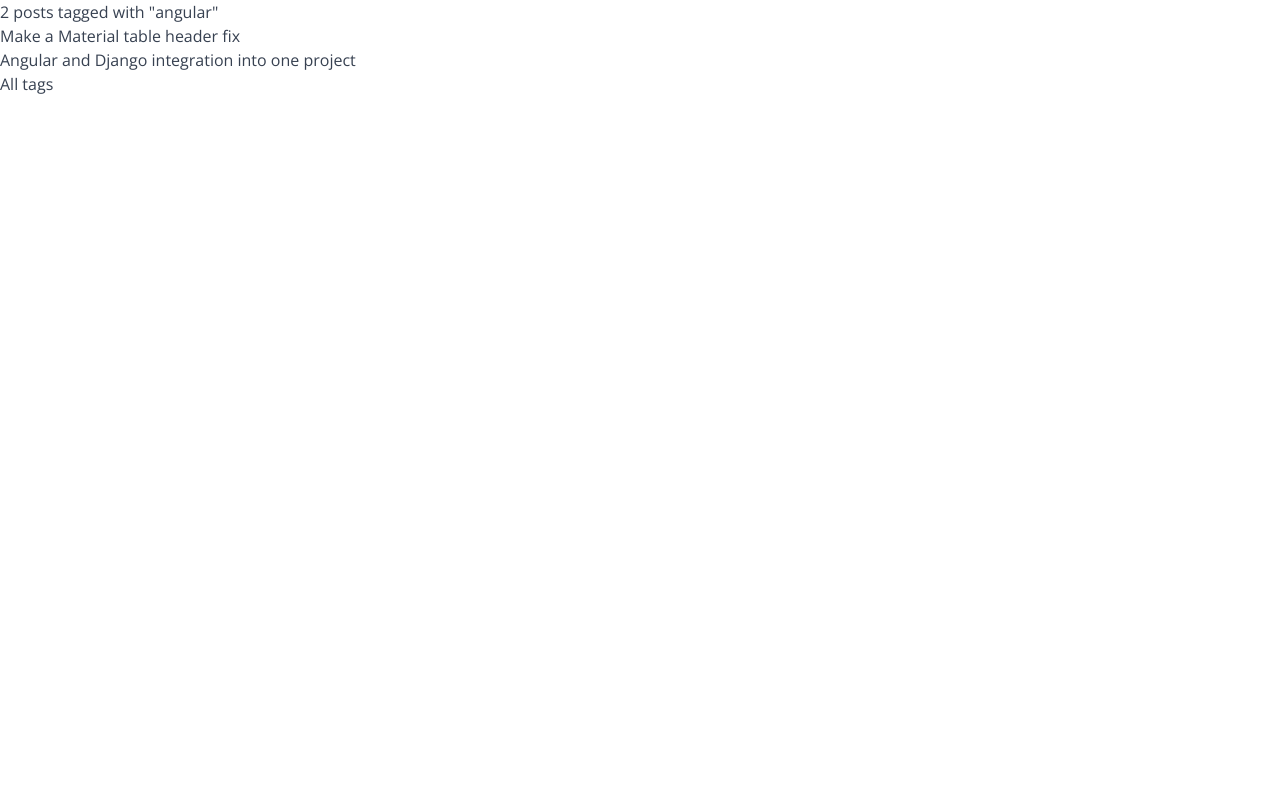
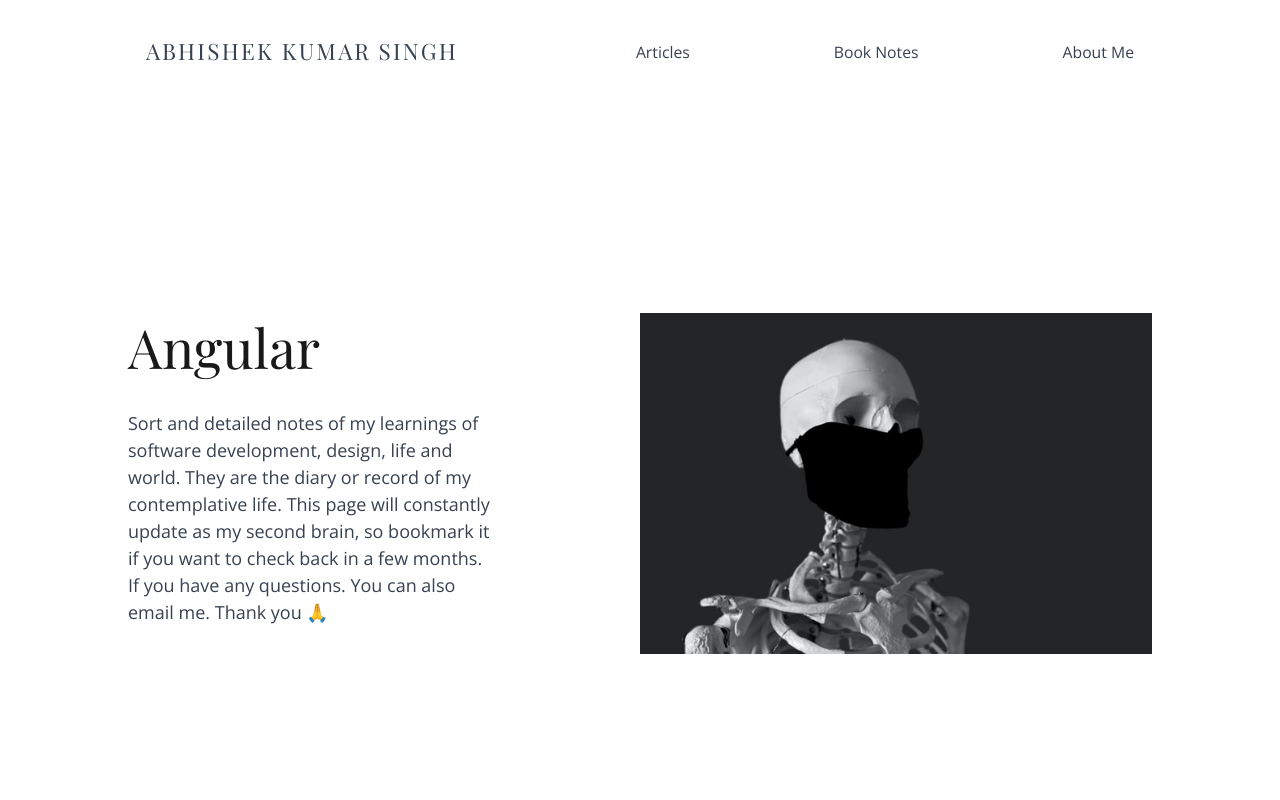
Before and after one commit to abheist/abheist-v1, a Gatsby site: page /angular/ in a window 1280 px wide. Shown: the top 800 px of the page. Built offline with nearby package versions, Linux system fonts and the light colour scheme; Gatsby itself is replaced by a stand-in of ours; some packages are replaced by stand-ins of ours; what @tailwindcss/typography would draw is missing.

Commit message:
🚧 Tags | page completed with design

```diff
--- a/src/components/PicPageSection.tsx
+++ b/src/components/PicPageSection.tsx
@@ -9,9 +9,10 @@
   data: {
     heading: string
     description: string
+    pic?: string
     to?: string
     linkName?: string
-    latestArticle: {
+    latestArticle?: {
       pic: any
       overline: string
       heading: string
@@ -37,12 +38,13 @@
 const PicPageSection = ({
   backgroundColor,
   picSide = 'left',
-  data: { heading, description, to, linkName, latestArticle, featured },
+  data: { heading, description, pic, to, linkName, latestArticle, featured },
 }: PicPageSectionProps) => {
   return (
     <div className={backgroundColor}>
       <div className="container py-40 mx-auto">
         <div className="flex flex-row justify-between w-full gap-32">
+          {latestArticle ? (
             <div
               className={`flex flex-row items-end justify-end flex-shrink-0 ${
                 picSide === 'left' ? 'order-1' : 'order-2'
@@ -62,11 +64,27 @@
               >
                 <Overline className="mb-2">{latestArticle.overline}</Overline>
                 <Link to={latestArticle.to}>
-                <H3 className="text-indigo-primary">{latestArticle.heading}</H3>
+                  <H3 className="text-indigo-primary">
+                    {latestArticle.heading}
+                  </H3>
                 </Link>
                 <Body1 className="mt-8">{latestArticle.description}</Body1>
               </div>
             </div>
+          ) : (
+            <div
+              className={`flex flex-row items-end justify-end flex-shrink-0 ${
+                picSide === 'left' ? 'order-1' : 'order-2'
+              } w-full bg-blue-400 md:w-1/2`}
+              style={{
+                height: '400px',
+                background: `url(${pic})`,
+                backgroundPosition: 'center',
+                backgroundRepeat: 'no-repeat',
+                backgroundSize: 'contain',
+              }}
+            ></div>
+          )}
           <div className={`${picSide === 'left' ? 'order-2' : 'order-1'} py-8`}>
             <H3>{heading}</H3>
             <Body1 className="mt-8">{description}</Body1>
--- a/src/components/TagList.tsx
+++ b/src/components/TagList.tsx
@@ -8,7 +8,7 @@
       {tags.map(tag => (
         <span key={tag.fieldValue}>
           <Link
-            to={`/tags/${kebabCase(tag.fieldValue)}/`}
+            to={`/${kebabCase(tag.fieldValue)}/`}
             className="inline-block px-2 py-1 m-1 text-sm capitalize bg-yellow-400 rounded-sm"
           >
             {tag.fieldValue}
--- a/src/templates/tags.tsx
+++ b/src/templates/tags.tsx
@@ -1,60 +1,55 @@
-import { graphql, Link } from 'gatsby'
-import PropTypes from 'prop-types'
+import { graphql } from 'gatsby'
 import React from 'react'
+import Card from '../components/Card'
+import Layout from '../components/Layout'
+import PicPageSection from '../components/PicPageSection'
+import SEO from '../components/SEO'
 
 const Tags = ({ pageContext, data }) => {
+  const siteTitle = data.site.siteMetadata?.title || `Title`
   const { tag } = pageContext
   const { edges, totalCount } = data.allMdx
   const tagHeader = `${totalCount} post${
     totalCount === 1 ? '' : 's'
   } tagged with "${tag}"`
 
+  const articlesSection = {
+    heading: tag,
+    description:
+      'Sort and detailed notes of my learnings of software development, design, life and world. They are the diary or record of my contemplative life. This page will constantly update as my second brain, so bookmark it if you want to check back in a few months. If you have any questions. You can also email me. Thank you 🙏',
+    pic: '../1.jpeg',
+  }
+
   return (
-    <div>
-      <h1>{tagHeader}</h1>
-      <ul>
-        {edges.map(({ node }) => {
-          const { slug } = node.fields
-          const { title } = node.frontmatter
-          return (
-            <li key={slug}>
-              <Link to={slug}>{title}</Link>
-            </li>
-          )
-        })}
-      </ul>
-      <Link to="/tags">All tags</Link>
-    </div>
+    <Layout title={siteTitle}>
+      <SEO title={tag.charAt(0).toUpperCase() + tag.slice(1)} />
+      <PicPageSection picSide="right" data={articlesSection} />
+      <div className="bg-indigo-50">
+        <div className="container py-40 mx-auto">
+          {edges ? (
+            <div className="grid w-full grid-cols-2 gap-y-20 gap-x-10">
+              {edges.map(({ node: card }) => (
+                <Card key={card.fields.slug} data={card} />
+              ))}
+            </div>
+          ) : (
+            <p>No blog posts found.</p>
+          )}
+        </div>
+      </div>
+    </Layout>
   )
-}
-
-Tags.propTypes = {
-  pageContext: PropTypes.shape({
-    tag: PropTypes.string.isRequired,
-  }),
-  data: PropTypes.shape({
-    allMdx: PropTypes.shape({
-      totalCount: PropTypes.number.isRequired,
-      edges: PropTypes.arrayOf(
-        PropTypes.shape({
-          node: PropTypes.shape({
-            frontmatter: PropTypes.shape({
-              title: PropTypes.string.isRequired,
-            }),
-            fields: PropTypes.shape({
-              slug: PropTypes.string.isRequired,
-            }),
-          }),
-        }).isRequired
-      ),
-    }),
-  }),
 }
 
 export default Tags
 
 export const pageQuery = graphql`
   query($tag: String) {
+    site {
+      siteMetadata {
+        title
+      }
+    }
     allMdx(
       limit: 2000
       sort: { fields: [frontmatter___date], order: DESC }
@@ -63,11 +58,21 @@
       totalCount
       edges {
         node {
+          excerpt
           fields {
             slug
           }
           frontmatter {
+            date(formatString: "MMMM DD, YYYY")
             title
+            description
+            image {
+              childImageSharp {
+                sizes(maxWidth: 630) {
+                  ...GatsbyImageSharpSizes
+                }
+              }
+            }
           }
         }
       }
```
Lines whose indentation alone changed are shown as unchanged.
